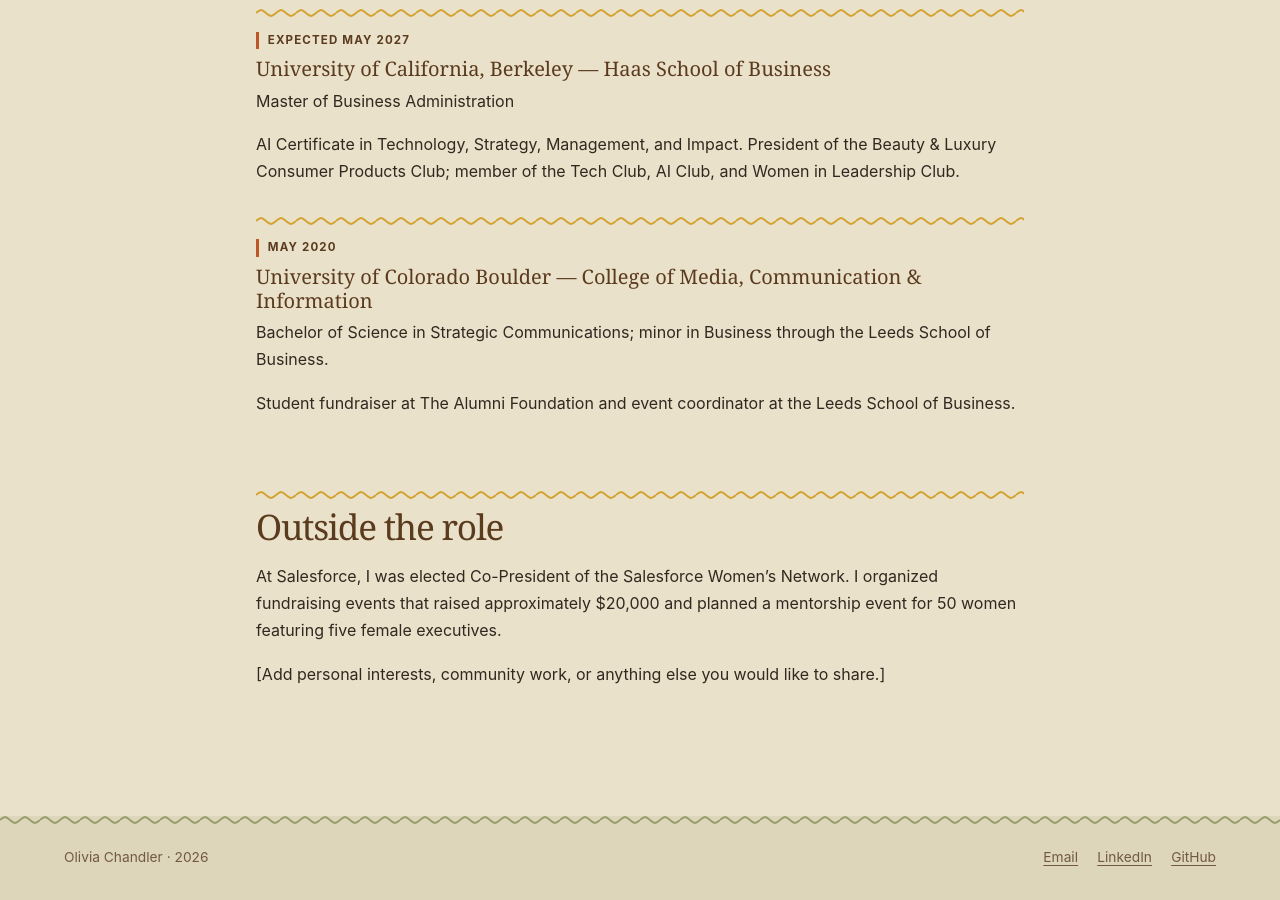
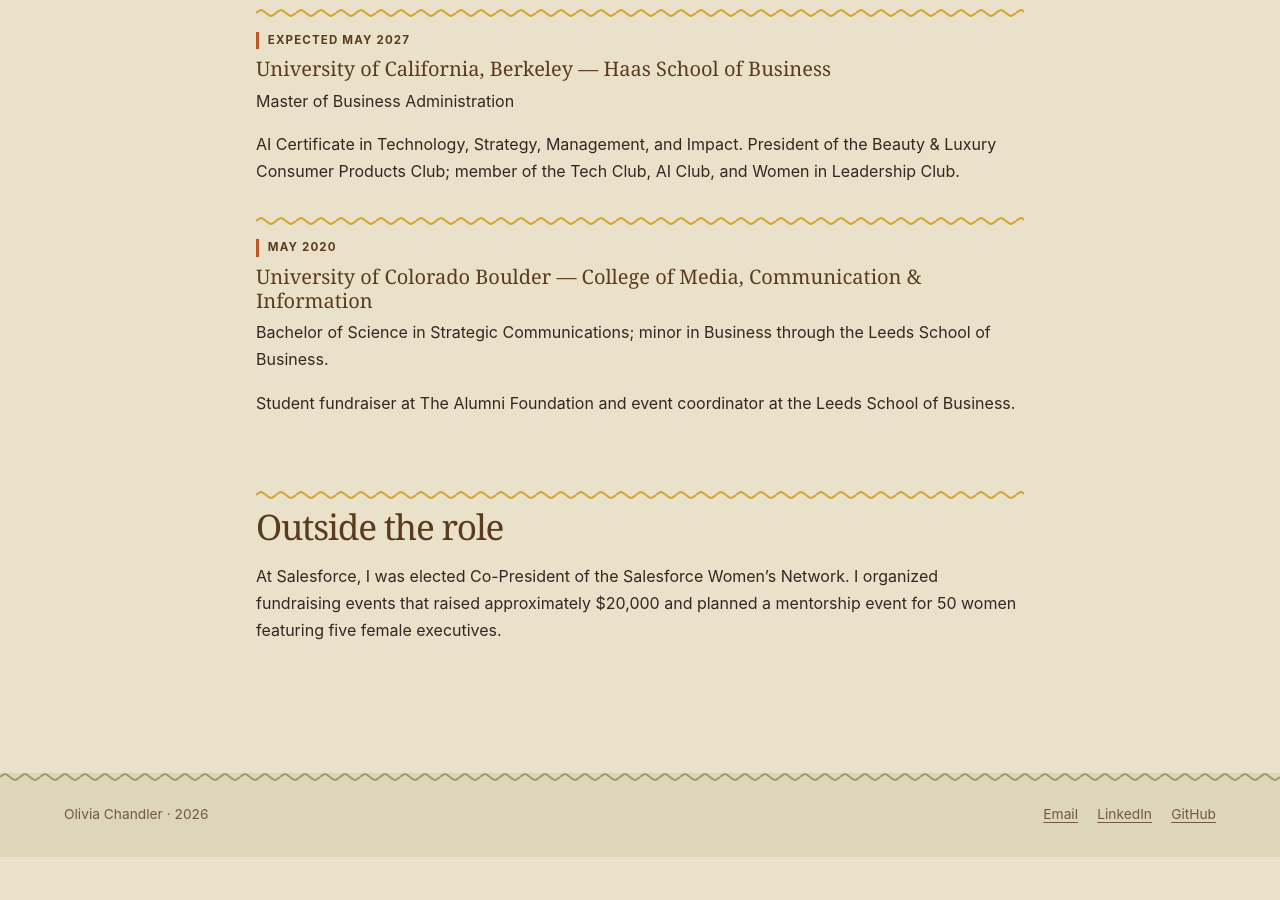
Before and after one commit to oliviachandler-77/oliviachandler-77.github.io, a Jekyll site: the page built from about.md, in a window 1280 px wide and 900 px high, scrolled down 844 px. Built offline with Jekyll 4.4.1, drawn with Linux system fonts in a browser that asks for light colours; after the commit the page ends 1701 px from its top, so only the background shows below that.

Commit message:
Remove remaining About page placeholder

```diff
--- a/about.md
+++ b/about.md
@@ -35,5 +35,4 @@ permalink: /about/
 <section class="content-section" aria-labelledby="interests-title">
   <h2 id="interests-title">Outside the role</h2>
   <p>At Salesforce, I was elected Co-President of the Salesforce Women’s Network. I organized fundraising events that raised approximately $20,000 and planned a mentorship event for 50 women featuring five female executives.</p>
-  <p>[Add personal interests, community work, or anything else you would like to share.]</p>
 </section>
```
